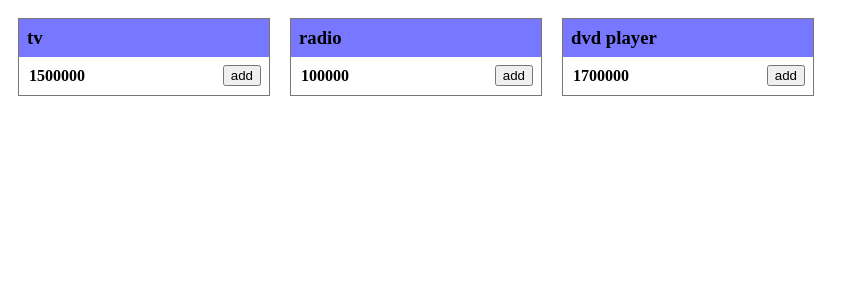
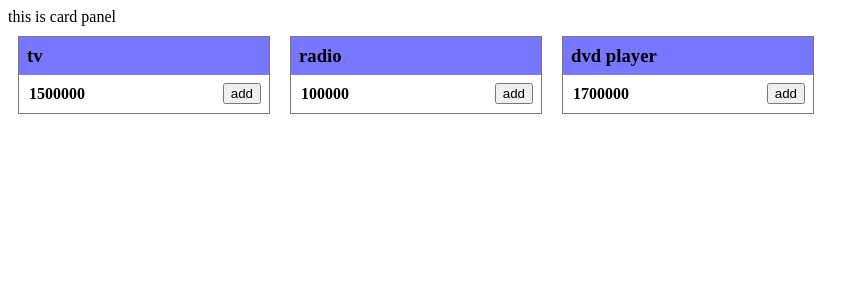
Before and after one commit to Masoume-vesali1993/practice-react, a React (Create React App) app: page / in a window 1280 px wide. Shown: the top 300 px of the page, without its empty margins (0-868 px from the left). Built offline with nearby package versions, Linux system fonts and the light colour scheme.

Commit message:
add buy Basket
Signed-off-by: Masoume <masoumevsl198@gmail.com>

```diff
--- /dev/null
+++ b/src/components/Card.js
@@ -0,0 +1,14 @@
+import React, { Component } from 'react';
+
+class Card extends Component{
+
+    render(){
+        return(
+            <div className="card">
+                this is card panel
+            </div>
+        );
+    }
+}
+
+export default Card;
--- a/src/components/Shop.js
+++ b/src/components/Shop.js
@@ -2,6 +2,7 @@ import React, { Component } from 'react';
 import { connect } from 'react-redux';
 
 import ShopItem from './ShopItem';
+import Card from './Card';
 class Shop extends Component {
 
     renderItems = () => {
@@ -13,6 +14,7 @@ class Shop extends Component {
     render() {
         return (
             <div className='shop'>
+                <Card />
                 { this.renderItems() }
             </div>
         )
```
